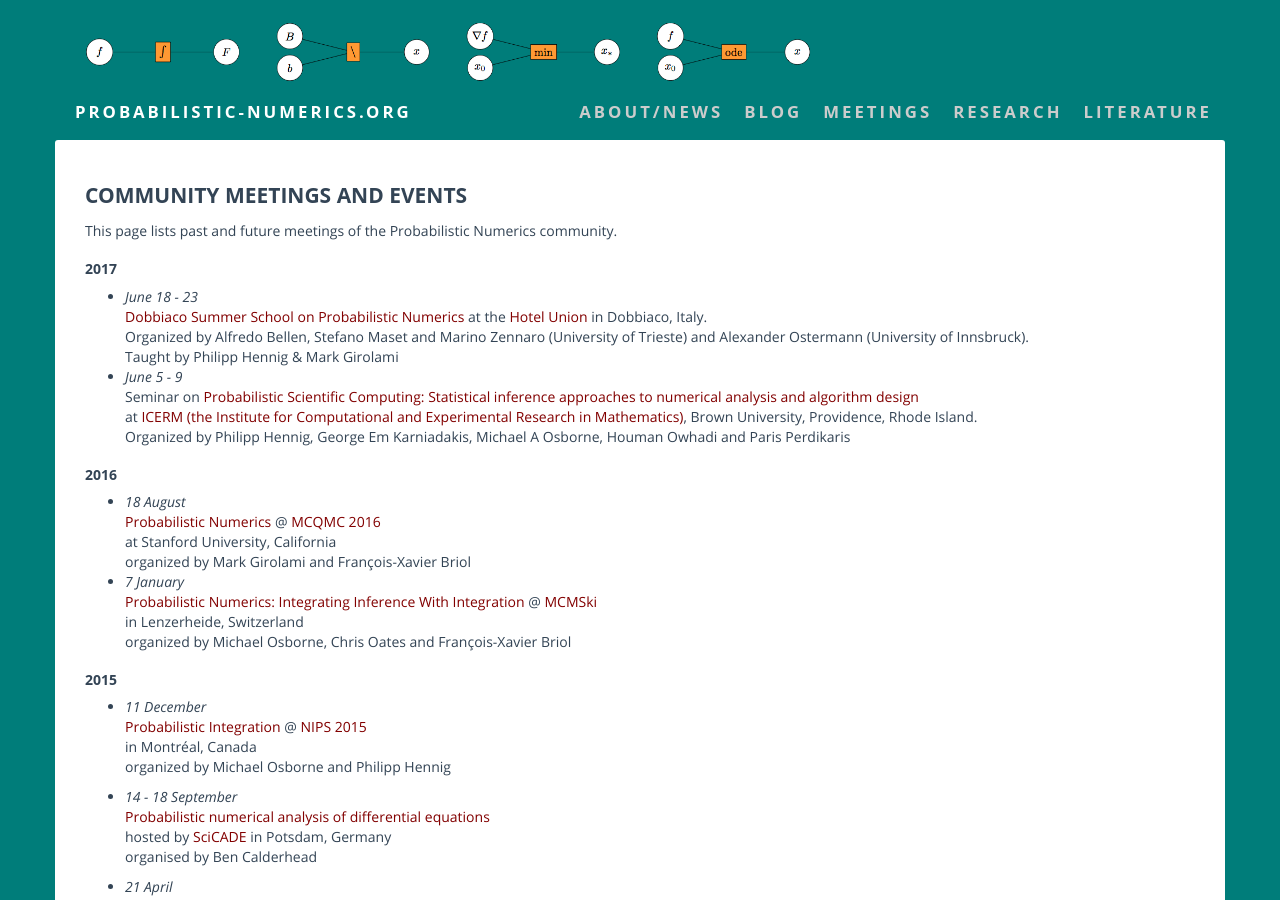
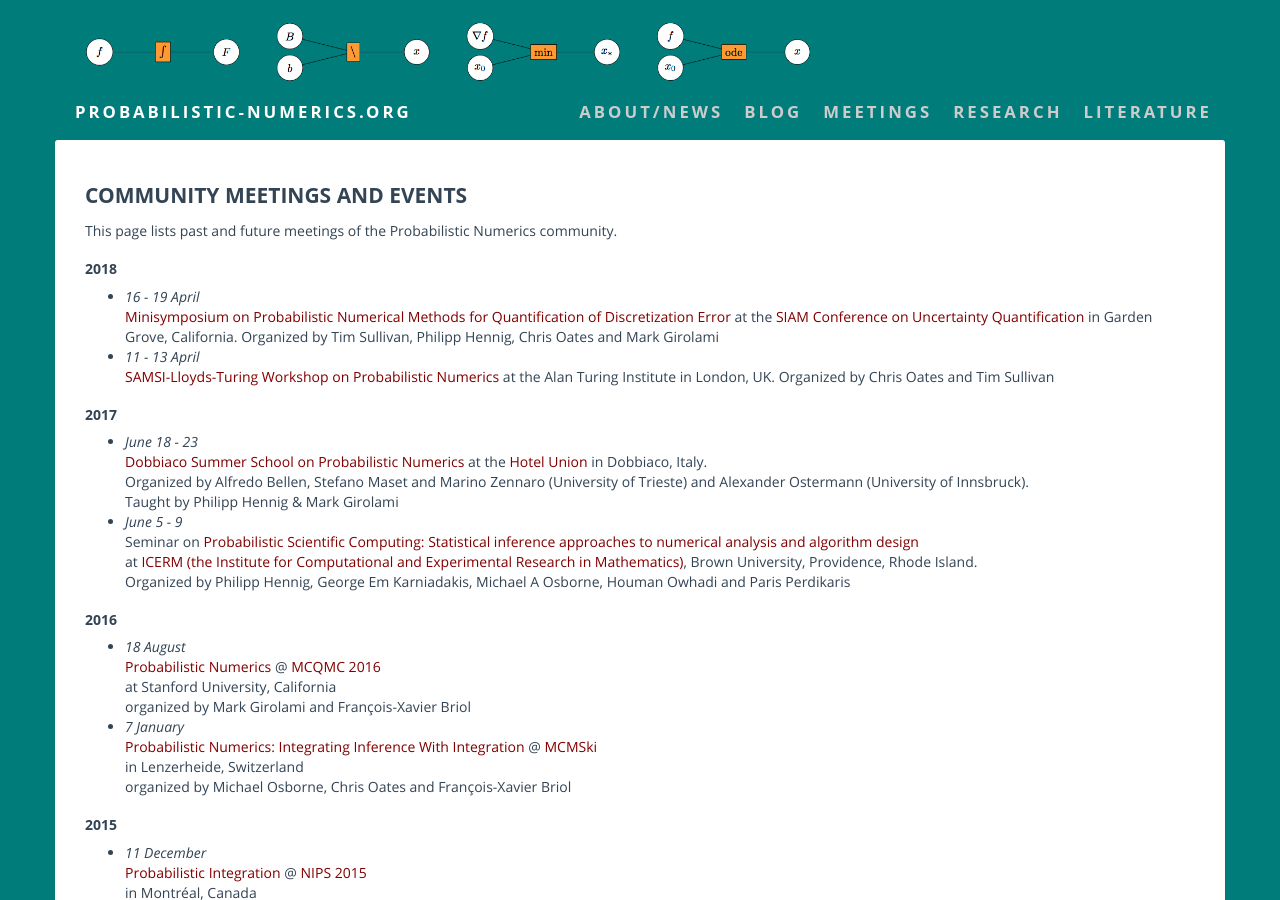
Before and after one commit to philipphennig/probabilistic-numerics.org, a Jekyll site: the page built from meetings/index.md, in a window 1280 px wide and 900 px high. Built offline with Jekyll 4.4.1, drawn with Linux system fonts in a browser that asks for light colours; some web fonts are replaced.

Commit message:
added 2018 workshops

```diff
--- a/meetings/index.md
+++ b/meetings/index.md
@@ -8,7 +8,13 @@ layout: default
 This page lists past and future meetings of the Probabilistic Numerics
 community.
 
-<!-- TODO: automate this page! -->
+### 2018
+* *16 - 19 April*
+  [Minisymposium on Probabilistic Numerical Methods for Quantification of Discretization Error](http://meetings.siam.org/sess/dsp_programsess.cfm?SESSIONCODE=63606) at the [SIAM Conference on Uncertainty Quantification](https://www.siam.org/meetings/uq18/) in Garden Grove, California.
+  Organized by Tim Sullivan, Philipp Hennig, Chris Oates and Mark Girolami
+* *11 - 13 April*
+  [SAMSI-Lloyds-Turing Workshop on Probabilistic Numerics](https://prob-num.github.io) at the Alan Turing Institute in London, UK.
+  Organized by Chris Oates and Tim Sullivan
 
 ### 2017
 * *June 18 - 23*
```
